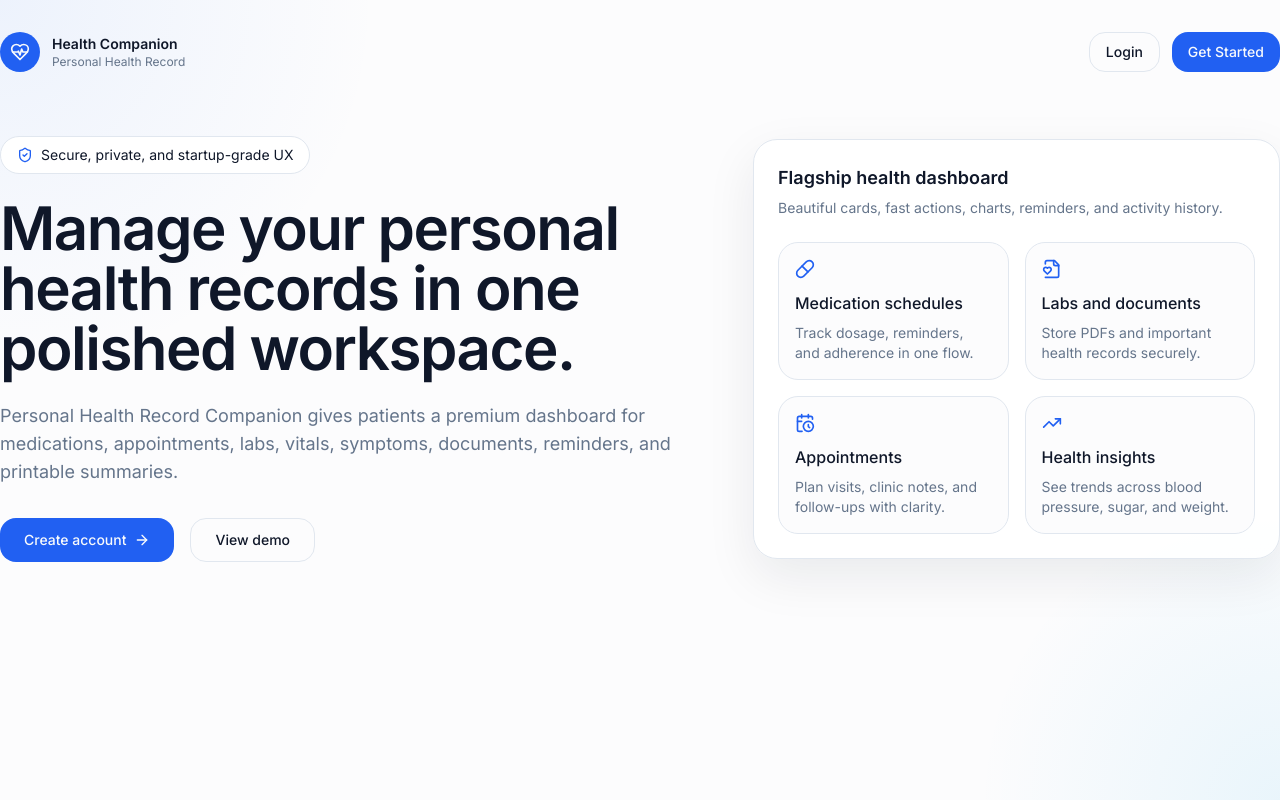
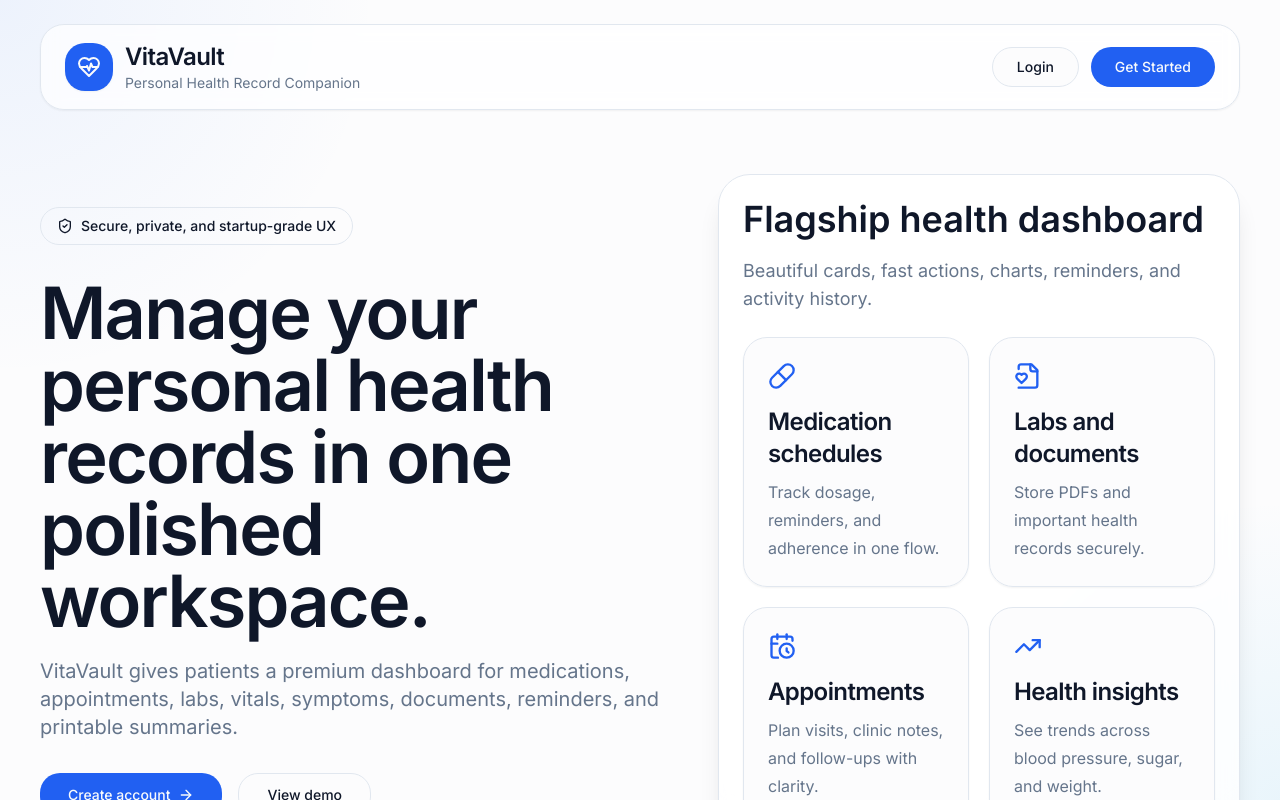
Before and after one commit to shreyanshjain1/VitaVault, a Next.js app: page / in a window 1280 px wide. Built offline with nearby package versions, Linux system fonts and the light colour scheme.

Commit message:
Fix documents form and remove invalid server form attrs

```diff
--- a/app/api/auth/[...nextauth]/route.ts
+++ b/app/api/auth/[...nextauth]/route.ts
@@ -1,2 +1,3 @@
 import { handlers } from "@/lib/auth";
+
 export const { GET, POST } = handlers;
--- a/app/globals.css
+++ b/app/globals.css
@@ -21,6 +21,7 @@
   --destructive: 0 84% 60%;
   --destructive-foreground: 210 40% 98%;
 }
+
 .dark {
   --background: 224 30% 8%;
   --foreground: 210 40% 98%;
@@ -40,9 +41,25 @@
   --destructive: 0 72% 51%;
   --destructive-foreground: 210 40% 98%;
 }
-html, body, :root { height: 100%; }
+
+html,
+body,
+:root {
+  height: 100%;
+}
+
+html,
+body {
+  overflow-x: hidden;
+}
+
 body {
   @apply bg-background text-foreground antialiased;
-  background-image: radial-gradient(circle at top left, rgba(59,130,246,0.08), transparent 25%), radial-gradient(circle at bottom right, rgba(14,165,233,0.08), transparent 20%);
+  background-image:
+    radial-gradient(circle at top left, rgba(59, 130, 246, 0.08), transparent 25%),
+    radial-gradient(circle at bottom right, rgba(14, 165, 233, 0.08), transparent 20%);
 }
-* { @apply border-border; }
+
+* {
+  @apply border-border;
+}
--- a/app/page.tsx
+++ b/app/page.tsx
@@ -1,34 +1,147 @@
 import Link from "next/link";
-import { ArrowRight, CalendarClock, FileHeart, Pill, ShieldCheck, TrendingUp, HeartPulse } from "lucide-react";
-import { Button, Card, CardContent, CardDescription, CardHeader, CardTitle } from "@/components/ui";
+import {
+  ArrowRight,
+  CalendarClock,
+  FileHeart,
+  HeartPulse,
+  Pill,
+  ShieldCheck,
+  TrendingUp,
+} from "lucide-react";
+import {
+  Badge,
+  Button,
+  Card,
+  CardContent,
+  CardDescription,
+  CardHeader,
+  CardTitle,
+} from "@/components/ui";
 
 const features = [
-  { title: "Medication schedules", icon: Pill, description: "Track dosage, reminders, and adherence in one flow." },
-  { title: "Labs and documents", icon: FileHeart, description: "Store PDFs and important health records securely." },
-  { title: "Appointments", icon: CalendarClock, description: "Plan visits, clinic notes, and follow-ups with clarity." },
-  { title: "Health insights", icon: TrendingUp, description: "See trends across blood pressure, sugar, and weight." }
+  {
+    title: "Medication schedules",
+    icon: Pill,
+    description: "Track dosage, reminders, and adherence in one flow.",
+  },
+  {
+    title: "Labs and documents",
+    icon: FileHeart,
+    description: "Store PDFs and important health records securely.",
+  },
+  {
+    title: "Appointments",
+    icon: CalendarClock,
+    description: "Plan visits, clinic notes, and follow-ups with clarity.",
+  },
+  {
+    title: "Health insights",
+    icon: TrendingUp,
+    description: "See trends across blood pressure, sugar, and weight.",
+  },
 ];
+
 function Logo() {
-  return <div className="flex items-center gap-3"><div className="flex h-10 w-10 items-center justify-center rounded-2xl bg-primary text-primary-foreground"><HeartPulse className="h-5 w-5" /></div><div><p className="text-sm font-semibold">Health Companion</p><p className="text-xs text-muted-foreground">Personal Health Record</p></div></div>;
-}
-export default function HomePage() {
   return (
-    <div className="min-h-screen">
-      <div className="container py-8">
-        <header className="flex items-center justify-between"><Logo /><div className="flex gap-3"><Link href="/login"><Button variant="outline">Login</Button></Link><Link href="/signup"><Button>Get Started</Button></Link></div></header>
-        <section className="grid gap-10 py-16 lg:grid-cols-[1.15fr_0.85fr] lg:items-center">
-          <div>
-            <div className="mb-6 inline-flex items-center gap-2 rounded-full border bg-card px-4 py-2 text-sm"><ShieldCheck className="h-4 w-4 text-primary" />Secure, private, and startup-grade UX</div>
-            <h1 className="max-w-3xl text-5xl font-semibold tracking-tight md:text-6xl">Manage your personal health records in one polished workspace.</h1>
-            <p className="mt-6 max-w-2xl text-lg text-muted-foreground">Personal Health Record Companion gives patients a premium dashboard for medications, appointments, labs, vitals, symptoms, documents, reminders, and printable summaries.</p>
-            <div className="mt-8 flex flex-wrap gap-4"><Link href="/signup"><Button size="lg">Create account <ArrowRight className="ml-2 h-4 w-4" /></Button></Link><Link href="/login"><Button size="lg" variant="outline">View demo</Button></Link></div>
-          </div>
-          <Card className="overflow-hidden bg-card/90">
-            <CardHeader><CardTitle>Flagship health dashboard</CardTitle><CardDescription>Beautiful cards, fast actions, charts, reminders, and activity history.</CardDescription></CardHeader>
-            <CardContent className="grid gap-4 sm:grid-cols-2">{features.map((feature) => { const Icon = feature.icon; return <div key={feature.title} className="rounded-2xl border bg-background p-4"><Icon className="mb-3 h-5 w-5 text-primary" /><h3 className="font-medium">{feature.title}</h3><p className="mt-2 text-sm text-muted-foreground">{feature.description}</p></div>; })}</CardContent>
-          </Card>
-        </section>
+    <div className="flex items-center gap-3">
+      <div className="flex h-12 w-12 items-center justify-center rounded-2xl bg-primary text-primary-foreground shadow-sm">
+        <HeartPulse className="h-6 w-6" />
+      </div>
+      <div>
+        <p className="text-2xl font-semibold tracking-tight">VitaVault</p>
+        <p className="text-sm text-muted-foreground">
+          Personal Health Record Companion
+        </p>
       </div>
     </div>
   );
 }
+
+export default function HomePage() {
+  return (
+    <main className="min-h-screen">
+      <div className="mx-auto max-w-7xl px-6 py-6 sm:px-8 lg:px-10">
+        <header className="flex items-center justify-between rounded-3xl border bg-white/70 px-4 py-4 shadow-sm backdrop-blur md:px-6">
+          <Logo />
+          <div className="flex items-center gap-3">
+            <Link href="/login">
+              <Button variant="outline" className="rounded-2xl px-6">
+                Login
+              </Button>
+            </Link>
+            <Link href="/signup">
+              <Button className="rounded-2xl px-6">Get Started</Button>
+            </Link>
+          </div>
+        </header>
+
+        <section className="grid gap-10 py-10 lg:grid-cols-[1.1fr_0.9fr] lg:items-center lg:py-16">
+          <div className="space-y-8">
+            <Badge className="rounded-full px-4 py-2 text-sm" variant="secondary">
+              <ShieldCheck className="mr-2 h-4 w-4" />
+              Secure, private, and startup-grade UX
+            </Badge>
+
+            <div className="space-y-5">
+              <h1 className="max-w-4xl text-5xl font-semibold tracking-tight text-foreground sm:text-6xl lg:text-7xl">
+                Manage your personal health records in one polished workspace.
+              </h1>
+
+              <p className="max-w-3xl text-lg leading-8 text-muted-foreground sm:text-xl">
+                VitaVault gives patients a premium dashboard for medications,
+                appointments, labs, vitals, symptoms, documents, reminders, and
+                printable summaries.
+              </p>
+            </div>
+
+            <div className="flex flex-wrap gap-4">
+              <Link href="/signup">
+                <Button size="lg" className="rounded-2xl px-7">
+                  Create account
+                  <ArrowRight className="ml-2 h-4 w-4" />
+                </Button>
+              </Link>
+
+              <Link href="/login">
+                <Button size="lg" variant="outline" className="rounded-2xl px-7">
+                  View demo
+                </Button>
+              </Link>
+            </div>
+          </div>
+
+          <Card className="rounded-[2rem] border bg-white/80 shadow-xl backdrop-blur">
+            <CardHeader className="space-y-3">
+              <CardTitle className="text-4xl">Flagship health dashboard</CardTitle>
+              <CardDescription className="text-lg">
+                Beautiful cards, fast actions, charts, reminders, and activity
+                history.
+              </CardDescription>
+            </CardHeader>
+
+            <CardContent className="grid gap-5 sm:grid-cols-2">
+              {features.map((feature) => {
+                const Icon = feature.icon;
+
+                return (
+                  <div
+                    key={feature.title}
+                    className="rounded-3xl border bg-background/80 p-6 shadow-sm"
+                  >
+                    <Icon className="mb-4 h-7 w-7 text-primary" />
+                    <h3 className="mb-2 text-2xl font-semibold tracking-tight">
+                      {feature.title}
+                    </h3>
+                    <p className="text-base leading-7 text-muted-foreground">
+                      {feature.description}
+                    </p>
+                  </div>
+                );
+              })}
+            </CardContent>
+          </Card>
+        </section>
+      </div>
+    </main>
+  );
+}
--- a/lib/auth.ts
+++ b/lib/auth.ts
@@ -3,30 +3,86 @@ import Credentials from "next-auth/providers/credentials";
 import { PrismaAdapter } from "@auth/prisma-adapter";
 import bcrypt from "bcryptjs";
 import { db } from "@/lib/db";
-import { loginSchema } from "@/lib/validations";
 
 export const { handlers, auth, signIn, signOut } = NextAuth({
   adapter: PrismaAdapter(db),
-  session: { strategy: "database" },
-  pages: { signIn: "/login" },
+  session: {
+    strategy: "jwt",
+  },
+  pages: {
+    signIn: "/login",
+  },
   providers: [
     Credentials({
-      credentials: { email: {}, password: {} },
-      authorize: async (credentials) => {
-        const parsed = loginSchema.safeParse(credentials);
-        if (!parsed.success) return null;
-        const user = await db.user.findUnique({ where: { email: parsed.data.email.toLowerCase() } });
-        if (!user?.passwordHash) return null;
-        const ok = await bcrypt.compare(parsed.data.password, user.passwordHash);
-        if (!ok) return null;
-        return { id: user.id, email: user.email, name: user.name };
-      }
-    })
+      name: "Credentials",
+      credentials: {
+        email: {
+          label: "Email",
+          type: "email",
+        },
+        password: {
+          label: "Password",
+          type: "password",
+        },
+      },
+      async authorize(credentials) {
+        const email = String(credentials?.email || "")
+          .trim()
+          .toLowerCase();
+        const password = String(credentials?.password || "");
+
+        if (!email || !password) {
+          return null;
+        }
+
+        const user = await db.user.findUnique({
+          where: { email },
+        });
+
+        if (!user || !user.passwordHash) {
+          return null;
+        }
+
+        const isValid = await bcrypt.compare(password, user.passwordHash);
+
+        if (!isValid) {
+          return null;
+        }
+
+        return {
+          id: user.id,
+          name: user.name,
+          email: user.email,
+          image: user.image,
+        };
+      },
+    }),
   ],
   callbacks: {
-    async session({ session, user }) {
-      if (session.user) session.user.id = user.id;
+    async jwt({ token, user }) {
+      if (user) {
+        token.id = user.id;
+      }
+
+      if (!token.id && token.email) {
+        const dbUser = await db.user.findUnique({
+          where: { email: token.email },
+        });
+
+        if (dbUser) {
+          token.id = dbUser.id;
+        }
+      }
+
+      return token;
+    },
+    async session({ session, token }) {
+      if (session.user && token.id) {
+        session.user.id = String(token.id);
+      }
+
       return session;
-    }
-  }
+    },
+  },
+  secret: process.env.AUTH_SECRET,
 });
```
Also changed, not shown: app/documents/page.tsx (+108 -4 lines), tsconfig.json (+9 -3 lines), types/next-auth.d.ts (added, +26 -0 lines), next-env.d.ts.
